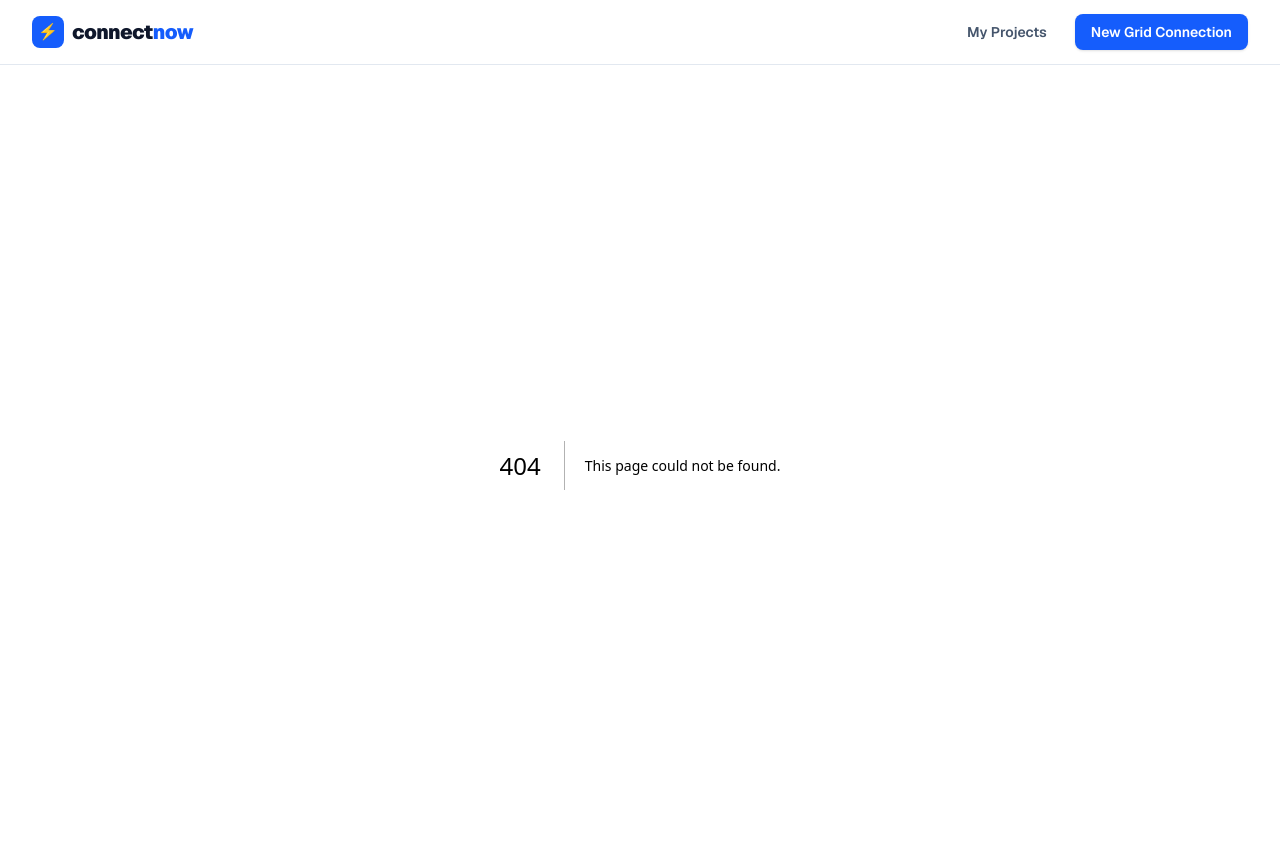
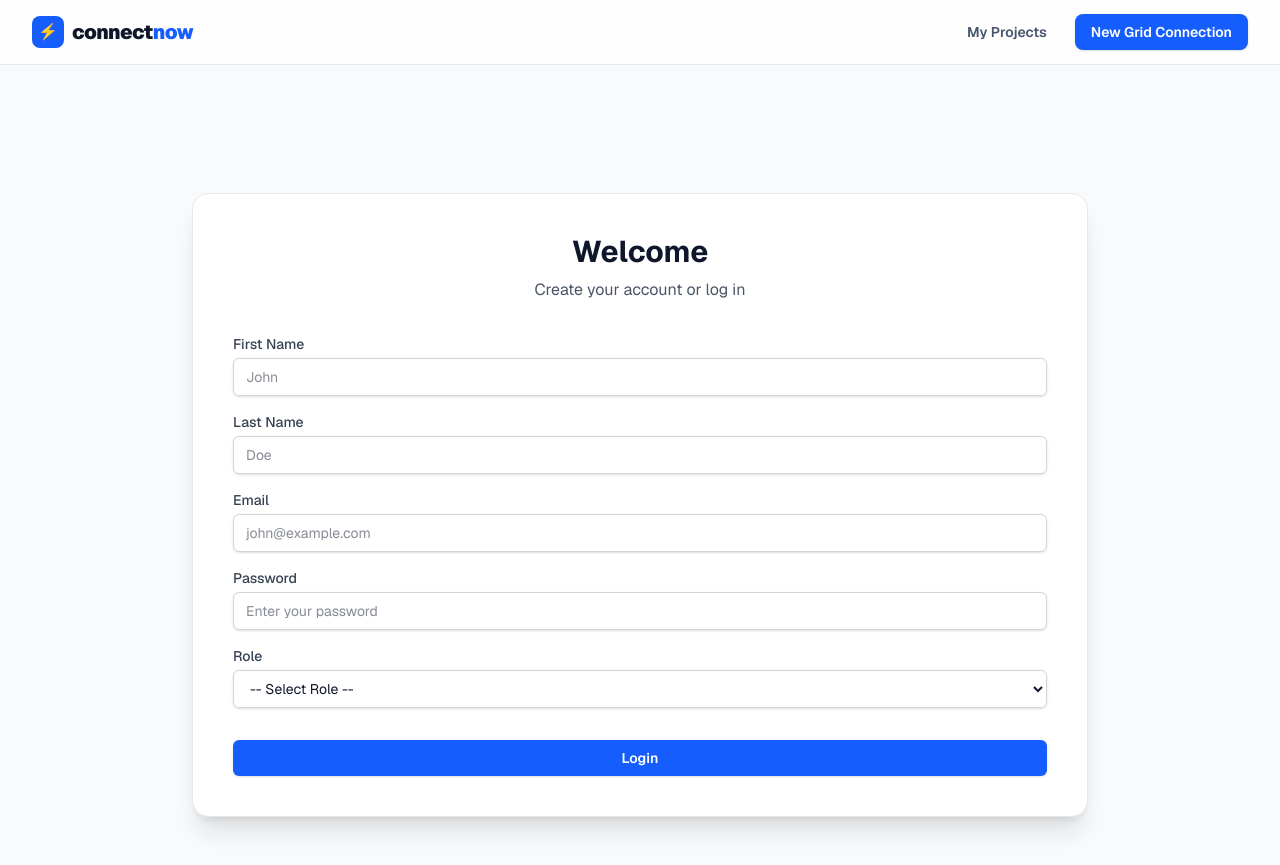
Before and after one commit to malik-shr/connect-now, a Next.js app: page /register in a window 1280 px wide. Before the commit this address had no page. Built offline with nearby package versions, Linux system fonts and the light colour scheme.

Commit message:
added login and register page
# Conflicts:
#	src/app/register/page.tsx

```diff
--- /dev/null
+++ b/src/app/login/page.tsx
@@ -0,0 +1,73 @@
+import { type Metadata } from "next";
+import Link from "next/link";
+
+export const metadata: Metadata = {
+  title: "Login",
+  description: "Log in to your account",
+};
+
+export default function LoginPage() {
+  return (
+    <div className="flex min-h-screen items-start justify-center bg-gray-50 px-4 pt-32">
+      <div className="w-full max-w-4xl rounded-2xl border border-gray-200 bg-white p-6 shadow-xl sm:p-10">
+        <div className="mb-8 text-center">
+        <h1 className="text-3xl font-bold">Welcome back</h1>
+        <p className="mt-2 text-gray-600">Log in to your account</p>
+      </div>
+
+      <form className="space-y-4">
+        <div>
+          <label htmlFor="email" className="mb-1 block text-sm font-medium text-gray-700">
+            Email
+          </label>
+          <input
+            id="email"
+            name="email"
+            type="email"
+            required
+            className="w-full rounded-md border border-gray-300 px-3 py-2 text-sm shadow-sm focus:border-blue-500 focus:outline-none focus:ring-1 focus:ring-blue-500"
+            placeholder="john@example.com"
+          />
+        </div>
+
+        <div>
+          <label htmlFor="password" className="mb-1 block text-sm font-medium text-gray-700">
+            Password
+          </label>
+          <input
+            id="password"
+            name="password"
+            type="password"
+            required
+            className="w-full rounded-md border border-gray-300 px-3 py-2 text-sm shadow-sm focus:border-blue-500 focus:outline-none focus:ring-1 focus:ring-blue-500"
+            placeholder="Enter your password"
+          />
+        </div>
+
+        <div className="pt-4">
+          <button
+            type="submit"
+            className="w-full rounded-md bg-blue-600 px-4 py-2 text-sm font-semibold text-white shadow-sm hover:bg-blue-700 focus:outline-none focus:ring-2 focus:ring-blue-500 focus:ring-offset-2"
+          >
+            Log in
+          </button>
+        </div>
+      </form>
+
+      <div className="mt-6 space-y-2 text-center text-sm">
+        <p className="text-gray-600">
+          Don&apos;t have an account?{" "}
+          <Link href="/register" className="font-medium text-blue-600 hover:text-blue-500">
+            Register here
+          </Link>
+        </p>
+        <p>
+          <Link href="#" className="font-medium text-blue-600 hover:text-blue-500">
+            Forgot password?
+          </Link>
+        </p>
+      </div>
+      </div>
+    </div>
+  );
+}
--- /dev/null
+++ b/src/app/register/page.tsx
@@ -0,0 +1,101 @@
+import { type Metadata } from "next";
+
+export const metadata: Metadata = {
+  title: "Login / Register",
+  description: "Login or create an account",
+};
+
+export default function RegisterPage() {
+  return (
+    <div className="flex min-h-screen items-start justify-center bg-gray-50 px-4 pt-32">
+      <div className="w-full max-w-4xl rounded-2xl border border-gray-200 bg-white p-6 shadow-xl sm:p-10">
+        <div className="mb-8 text-center">
+        <h1 className="text-3xl font-bold">Welcome</h1>
+        <p className="mt-2 text-gray-600">Create your account or log in</p>
+      </div>
+
+      <form className="space-y-4">
+        <div>
+          <label htmlFor="first_name" className="mb-1 block text-sm font-medium text-gray-700">
+            First Name
+          </label>
+          <input
+            id="first_name"
+            name="first_name"
+            type="text"
+            required
+            className="w-full rounded-md border border-gray-300 px-3 py-2 text-sm shadow-sm focus:border-blue-500 focus:outline-none focus:ring-1 focus:ring-blue-500"
+            placeholder="John"
+          />
+        </div>
+        <div>
+          <label htmlFor="last_name" className="mb-1 block text-sm font-medium text-gray-700">
+            Last Name
+          </label>
+          <input
+            id="last_name"
+            name="last_name"
+            type="text"
+            required
+            className="w-full rounded-md border border-gray-300 px-3 py-2 text-sm shadow-sm focus:border-blue-500 focus:outline-none focus:ring-1 focus:ring-blue-500"
+            placeholder="Doe"
+          />
+        </div>
+
+        <div>
+          <label htmlFor="email" className="mb-1 block text-sm font-medium text-gray-700">
+            Email
+          </label>
+          <input
+            id="email"
+            name="email"
+            type="email"
+            required
+            className="w-full rounded-md border border-gray-300 px-3 py-2 text-sm shadow-sm focus:border-blue-500 focus:outline-none focus:ring-1 focus:ring-blue-500"
+            placeholder="john@example.com"
+          />
+        </div>
+
+        <div>
+          <label htmlFor="password" className="mb-1 block text-sm font-medium text-gray-700">
+            Password
+          </label>
+          <input
+            id="password"
+            name="password"
+            type="password"
+            required
+            className="w-full rounded-md border border-gray-300 px-3 py-2 text-sm shadow-sm focus:border-blue-500 focus:outline-none focus:ring-1 focus:ring-blue-500"
+            placeholder="Enter your password"
+          />
+        </div>
+
+        <div>
+          <label htmlFor="role" className="mb-1 block text-sm font-medium text-gray-700">
+            Role
+          </label>
+          <select
+            id="role"
+            name="role"
+            required
+            className="w-full rounded-md border border-gray-300 px-3 py-2 text-sm shadow-sm focus:border-blue-500 focus:outline-none focus:ring-1 focus:ring-blue-500"
+          >
+            <option value="">-- Select Role --</option>
+            <option value="member">Member</option>
+            <option value="installer">Installer</option>
+          </select>
+        </div>
+
+        <div className="pt-4">
+          <button
+            type="submit"
+            className="w-full rounded-md bg-blue-600 px-4 py-2 text-sm font-semibold text-white shadow-sm hover:bg-blue-700 focus:outline-none focus:ring-2 focus:ring-blue-500 focus:ring-offset-2"
+          >
+            Login
+          </button>
+        </div>
+      </form>
+      </div>
+    </div>
+  );
+}
```
